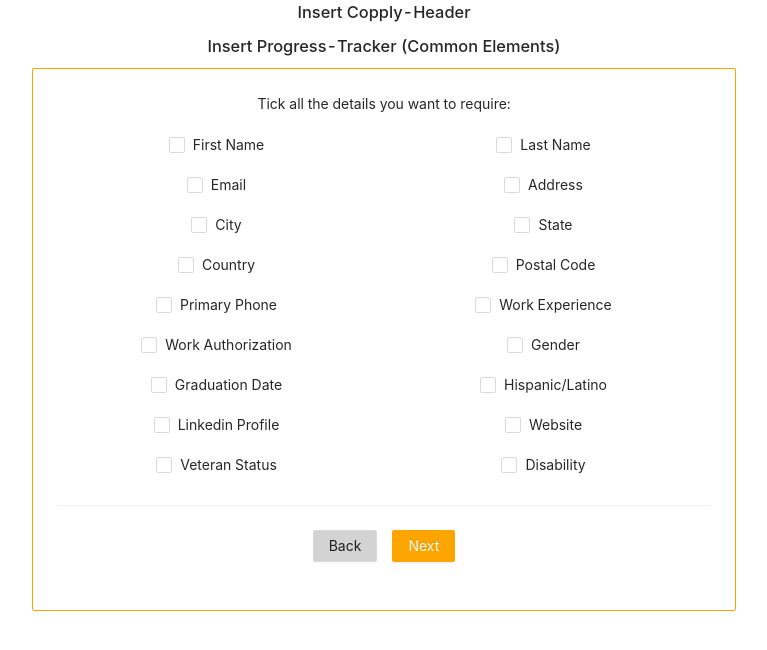
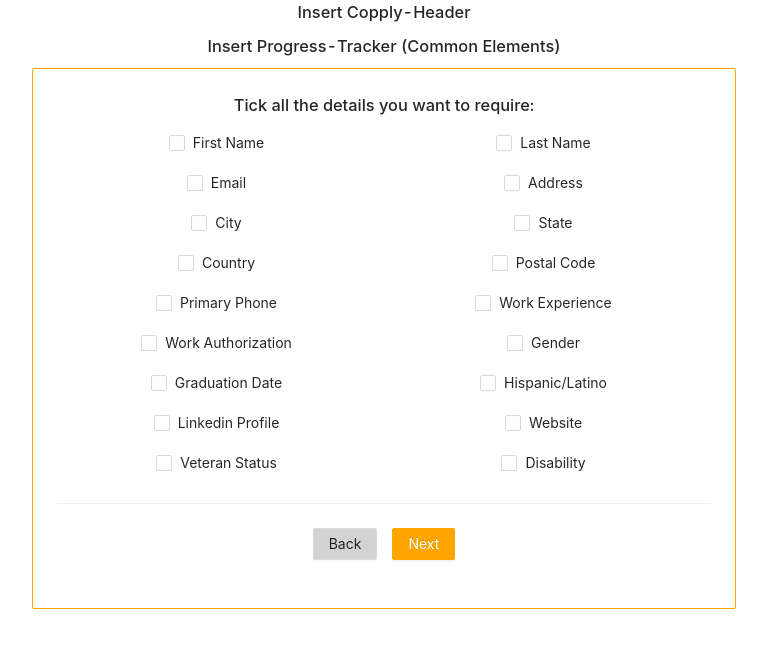
Before and after one commit to mattfan00/project-setup-team-solidaridad-utilisation, a React (Create React App) app in the folder front-end/: page /business/newlisting/elements in a window 1280 px wide. Shown: the top 650 px of the page, without its empty margins (256-1023 px from the left). Built offline with nearby package versions, Linux system fonts and the light colour scheme.

Commit message:
Added CommonElements page of Business' NewListing

```diff
--- a/front-end/src/View/Business/NewListing/CommonElements.js
+++ b/front-end/src/View/Business/NewListing/CommonElements.js
@@ -13,7 +13,7 @@ const CommonElements = () => {
         <div>
         <Space direction="vertical" style={{ width:"55%" }}>
             <Card style={{ borderColor:"orange" }}>
-                <p>Tick all the details you want to require:</p>
+                <h3>Tick all the details you want to require:</h3>
                 <Form
                 name="basic"
                 initialValues={{ remember: true }}
```
